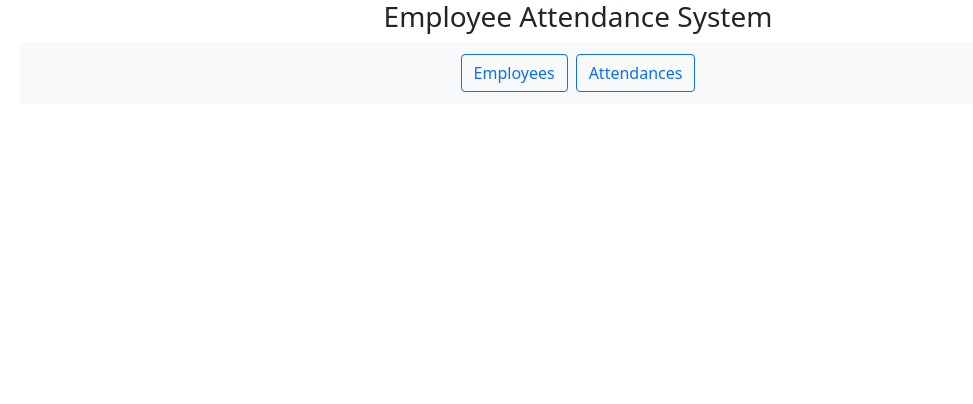
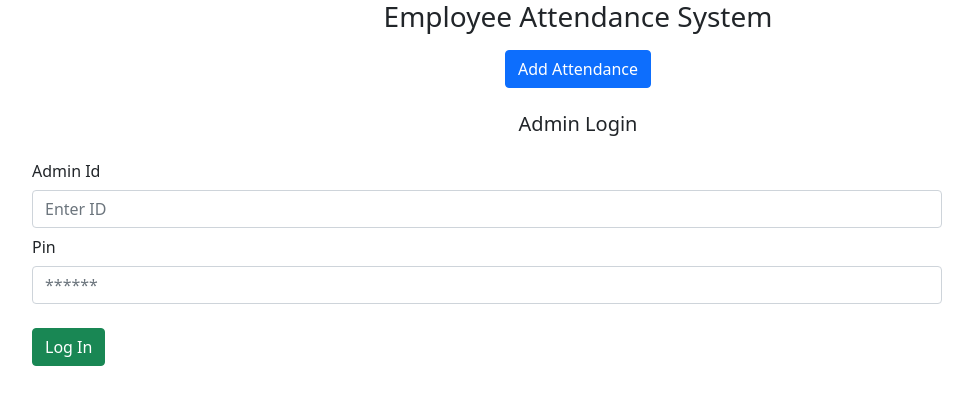
Before and after one commit to Khairul-Anam-Mubin/Employee-Attendance-System-Angular, an Angular app: page / in a window 1280 px wide. Shown: the top 404 px of the page, without its empty margins (62-1035 px from the left). Built offline with nearby package versions, Linux system fonts and the light colour scheme; no server answers.

Commit message:
Admin login Added, only admin has access in seeing the employee and attendance details

```diff
--- a/src/app/app.component.html
+++ b/src/app/app.component.html
@@ -1,41 +1,84 @@
 <div class="container">
   <h3 class="d-flex justify-content-center">Employee Attendance System</h3>
-  <nav class="navbar navbar-expand-sm bg-light navbar-dark justify-content-center">
+  <nav class="navbar navbar-expand-sm bg-light navbar-dark justify-content-center" [hidden] = "!LogInDivHidden">
     <ul class="navbar-nav  ">
       <li class="nav-item">
-        <button routerLink = "employee" class="m-1 btn btn-light btn-outline-primary" Button>
+        <button routerLink="" class="m-1 btn btn-light btn-outline-primary" Button>
+          Home
+        </button>
+        <button routerLink="employee" class="m-1 btn btn-light btn-outline-primary" Button>
           Employees
         </button>
       </li>
       <li class="nav-item">
-        <button routerLink = "attendance" class="m-1 btn btn-light btn-outline-primary" Button>
+        <button routerLink="attendance" class="m-1 btn btn-light btn-outline-primary" Button>
           Attendances
+        </button>
+      </li>
+      <li class="nav-item float-right">
+        <button routerLink = "" type="button" class="m-1 btn btn-light btn-outline-warning" (click)="LogOut()">
+          Log Out
         </button>
       </li>
     </ul>
   </nav>
-  <div class="col text-center">
-    <button type="button" [hidden] = "buttonDisabled" class="btn btn-primary m-2" data-bs-toggle="modal" data-bs-target="#exampleModal"
-(click)="addClick()"
-data-backdrop="static" data-keyboard="false"
->
-{{buttonName}}
-  </button>
+  <div class="col text-center" [hidden]="!buttonDisabled">
+    <button type="button" class="btn btn-primary float-right m-2" data-bs-toggle="modal" data-bs-target="#exampleModal"
+      (click)="addClick()" data-backdrop="static" data-keyboard="false">
+      Add Attendance
+    </button>
   </div>
 
+  <div class="container" [hidden] = "LogInDivHidden">
+    <h5 class="d-flex justify-content-center my-3">Admin Login</h5>
+    <label class="col-sm-2 col-form-label">Admin Id</label>
+    <div class="col-sm-10">
+        <input type="text" class="form-control" [(ngModel)]="AdminId" placeholder="Enter ID" required>
+    </div>
+    <label class="col-sm-2 col-form-label">Pin</label>
+    <div class="col-sm-10">
+        <input type="password" class="form-control" [(ngModel)]="AdminPin" placeholder="******" required>
 
+    </div>
+    <button class="btn btn-success my-4" (click)="LogIn()"> Log In </button>
+  </div>
   <!-- Modal -->
   <div class="modal fade" id="exampleModal" tabindex="-1" aria-labelledby="exampleModalLabel" aria-hidden="true">
     <div class="modal-dialog modal-dialog-centered modal-xl" role="document">
       <div class="modal-content">
         <div class="modal-header">
-          <h5 class="modal-title" id="exampleModalLabel">Add Employee</h5>
+          <h5 class="modal-title" id="exampleModalLabel">Add Attendance</h5>
           <button type="button" class="btn-close" data-bs-dismiss="modal" aria-label="Close"
-          (click)="closeClick()"></button>
+            (click)="closeClick()"></button>
         </div>
         <div class="modal-body">
-            <app-add-employee [employee]="employee" *ngIf="ActivateAddEmployeeCom">
-            </app-add-employee>
+          <app-add-attendance [attendance]="attendance" *ngIf="ActivateAddAttendanceCom">
+          </app-add-attendance>
+        </div>
+      </div>
+    </div>
+  </div>
+  <!--
+    If there is no user then creat admin button will appear
+  -->
+  <div class="col text-center">
+    <button type="button" [hidden]="buttonDisabled" class="btn btn-primary m-2" data-bs-toggle="modal"
+      data-bs-target="#exampleModal1" (click)="addClickAdmin()" data-backdrop="static" data-keyboard="false">
+      {{buttonName}}
+    </button>
+  </div>
+  <!-- Modal -->
+  <div class="modal fade" id="exampleModal1" tabindex="-1" aria-labelledby="exampleModalLabel" aria-hidden="true">
+    <div class="modal-dialog modal-dialog-centered modal-xl" role="document">
+      <div class="modal-content">
+        <div class="modal-header">
+          <h5 class="modal-title" id="exampleModalLabel1">Add Employee</h5>
+          <button type="button" class="btn-close" data-bs-dismiss="modal" aria-label="Close"
+            (click)="closeClickAdmin()"></button>
+        </div>
+        <div class="modal-body">
+          <app-add-employee [employee]="employee" *ngIf="ActivateAddAdmin">
+          </app-add-employee>
         </div>
       </div>
     </div>
--- a/src/app/app.component.ts
+++ b/src/app/app.component.ts
@@ -11,22 +11,67 @@ export class AppComponent {
   EmployeeList:any=[];
   buttonDisabled:any;
   buttonName = "";
-  ActivateAddEmployeeCom:boolean = false;
   employee:any;
+  divHidden = true;
+  LogInDivHidden = false;
+  ActivateAddAdmin:boolean = false;
+  AdminId:any;
+  AdminPin:any;
   ngOnInit(): void {
     this.buttonDisabled = true;
     this.refreshEmployeeList();
+    this.AdminId = "";
+    this.AdminPin = "";
     if (this.buttonDisabled === false) {
       this.buttonName = "Create Admin";
     }
   }
+  LogIn() {
+    if (this.AdminId === "" || this.AdminPin === "") {
+      alert("Enter Id and Pin");
+      return ;
+    } else {
+      for (let data of this.EmployeeList) {
+        if (data["EmployeeId"].toString() === this.AdminId.toString() && data['EmployeePin'].toString() === this.AdminPin.toString()) {
+          this.LogInDivHidden = true;
+          return;
+        }
+        alert(data["EmployeeId"]);
+      }
+      alert("check your id and pin");
+    }
+  }
+  LogOut() {
+    this.LogInDivHidden = false;
+    this.AdminId = "";
+    this.AdminPin = "";
+  }
   refreshEmployeeList() {
     this.service.getEmployeeList().subscribe(data=>{
       this.EmployeeList = data;
-      if (this.EmployeeList.length === 0) this.buttonDisabled = false;
+      if (this.EmployeeList.length === 0) {
+        this.buttonDisabled = false;
+        this.LogInDivHidden = true;
+      } else {
+        this.LogInDivHidden = false;
+      }
     });
   }
+  ActivateAddAttendanceCom:boolean = false;
+  attendance:any;
   addClick(){
+    this.attendance={
+      EmployeeId:"",
+      SuiteNumber:"",
+      Status:"",
+      EmployeePin:""
+    }
+    this.ActivateAddAttendanceCom = true;
+  }
+  closeClick() {
+    this.ActivateAddAttendanceCom= false;
+  }
+  addClickAdmin(){
     this.employee={
       EmployeeId:"",
       EmployeeFirstName:"",
@@ -37,10 +82,10 @@ export class AppComponent {
       EmployeeEmail:"",
       EmployeePin:""
     }
-    this.ActivateAddEmployeeCom = true;
+    this.ActivateAddAdmin = true;
   }
-  closeClick() {
-    this.ActivateAddEmployeeCom= false;
+  closeClickAdmin() {
+    this.ActivateAddAdmin= false;
     this.refreshEmployeeList();
   }
 }
--- a/src/app/attendance/show-attendance/show-attendance.component.html
+++ b/src/app/attendance/show-attendance/show-attendance.component.html
@@ -1,28 +1,6 @@
 <!-- Button trigger modal -->
 <h3 class="d-flex justify-content-center">{{whichMonth}} Monthly Report</h3>
-<button type="button" class="btn btn-primary float-right m-2" data-bs-toggle="modal" data-bs-target="#exampleModal"
-(click)="addClick()"
-data-backdrop="static" data-keyboard="false"
->
-    Add Attendance
-  </button>
 
-  <!-- Modal -->
-  <div class="modal fade" id="exampleModal" tabindex="-1" aria-labelledby="exampleModalLabel" aria-hidden="true">
-    <div class="modal-dialog modal-dialog-centered modal-xl" role="document">
-      <div class="modal-content">
-        <div class="modal-header">
-          <h5 class="modal-title" id="exampleModalLabel">Add Attendance</h5>
-          <button type="button" class="btn-close" data-bs-dismiss="modal" aria-label="Close"
-          (click)="closeClick()"></button>
-        </div>
-        <div class="modal-body">
-            <app-add-attendance [attendance]="attendance" *ngIf="ActivateAddAttendanceCom">
-            </app-add-attendance>
-        </div>
-      </div>
-    </div>
-  </div>
 
   <div class="container" style="width: 60%">
     <label class="col" style="float: left;">Month</label>
--- a/src/app/attendance/show-attendance/show-attendance.component.ts
+++ b/src/app/attendance/show-attendance/show-attendance.component.ts
@@ -9,7 +9,6 @@ export class ShowAttendanceComponent implements OnInit {
 
   constructor(private service: SharedService) { }
   AttendanceList:any=[];
-  ActivateAddAttendanceCom:boolean = false;
   attendance:any;
   Month:any;
   Year:any;
@@ -29,19 +28,7 @@ export class ShowAttendanceComponent implements OnInit {
   getKeys(obj: any): Array<string> {
     return Object.keys(obj);
   }
-  addClick(){
-    this.attendance={
-      EmployeeId:"",
-      SuiteNumber:"",
-      Status:"",
-      EmployeePin:""
-    }
-    this.ActivateAddAttendanceCom = true;
-  }
-  closeClick() {
-    this.ActivateAddAttendanceCom= false;
-    this.refreshAttendanceList();
-  }
+
   Filter() {
     if (this.Year === "" && this.Month === "") {
       alert("You have to select Years and Month.");
--- a/src/app/employees/add-employee/add-employee.component.html
+++ b/src/app/employees/add-employee/add-employee.component.html
@@ -39,4 +39,4 @@
 
     </div>
 </div>
-<button class = "btn btn-success my-4"(click)="addEmployee()"> Add </button>
+<button class="btn btn-success my-4" (click)="addEmployee()"> Add </button>
--- a/src/app/employees/show-employees/show-employees.component.html
+++ b/src/app/employees/show-employees/show-employees.component.html
@@ -1,17 +1,20 @@
 <!-- Button trigger modal -->
-<button type="button" class="btn btn-primary float-right m-2" data-bs-toggle="modal" data-bs-target="#exampleModal"
-(click)="addClick()"
-data-backdrop="static" data-keyboard="false"
->
+
+
+<div class="col text-center">
+
+
+  <button type="button" class="btn btn-primary float-right m-2" data-bs-toggle="modal" data-bs-target="#exampleModal2"
+    (click)="addClick()" data-backdrop="static" data-keyboard="false">
     Add Member
   </button>
-
+</div>
 <!-- Modal -->
-  <div class="modal fade" id="exampleModal" tabindex="-1" aria-labelledby="exampleModalLabel" aria-hidden="true">
+<div class="modal fade" id="exampleModal2" tabindex="-1" aria-labelledby="exampleModalLabel" aria-hidden="true">
   <div class="modal-dialog modal-dialog-centered modal-xl" role="document">
     <div class="modal-content">
       <div class="modal-header">
-          <h5 class="modal-title" id="exampleModalLabel">Add Employee</h5>
+        <h5 class="modal-title" id="exampleModalLabel2">Add Employee</h5>
         <button type="button" class="btn-close" data-bs-dismiss="modal" aria-label="Close"
           (click)="closeClick()"></button>
       </div>
```
Also changed, not shown: src/app/employees/show-employees/show-employees.component.ts (+16 -15 lines). Lines whose indentation alone changed are shown as unchanged.
